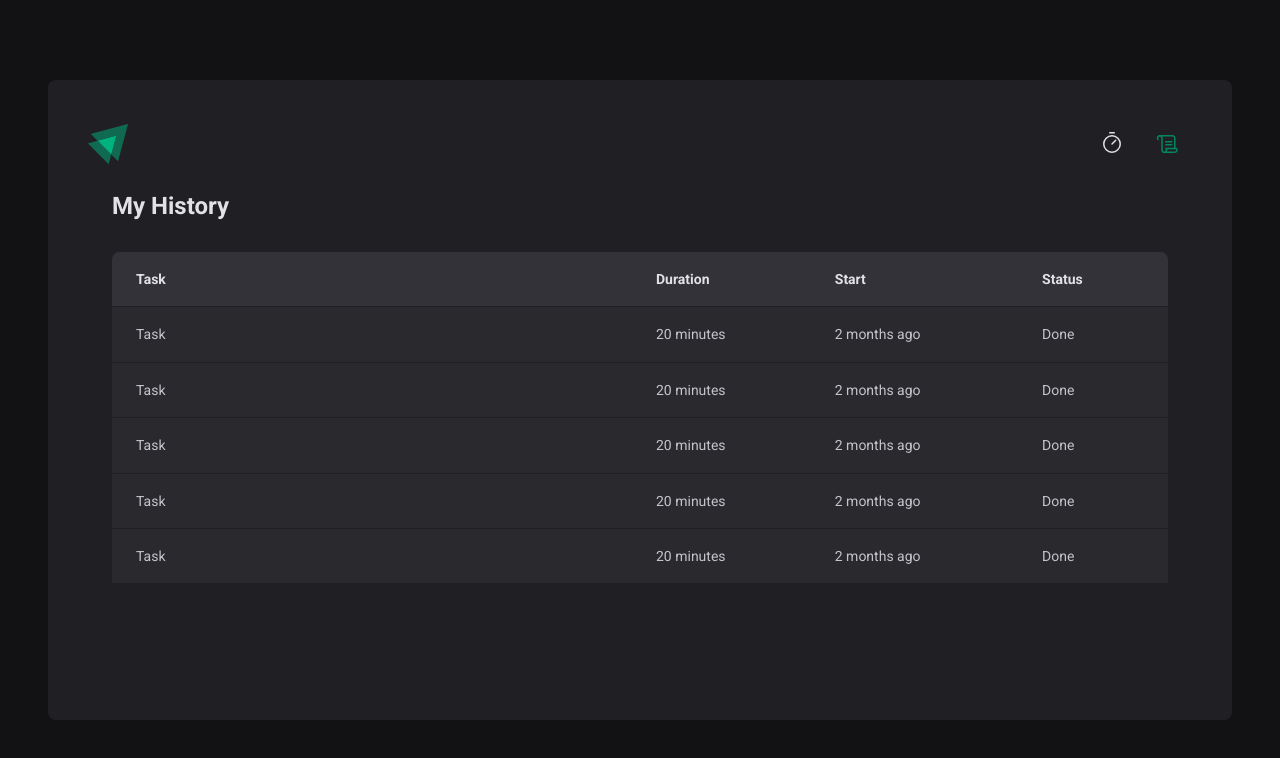
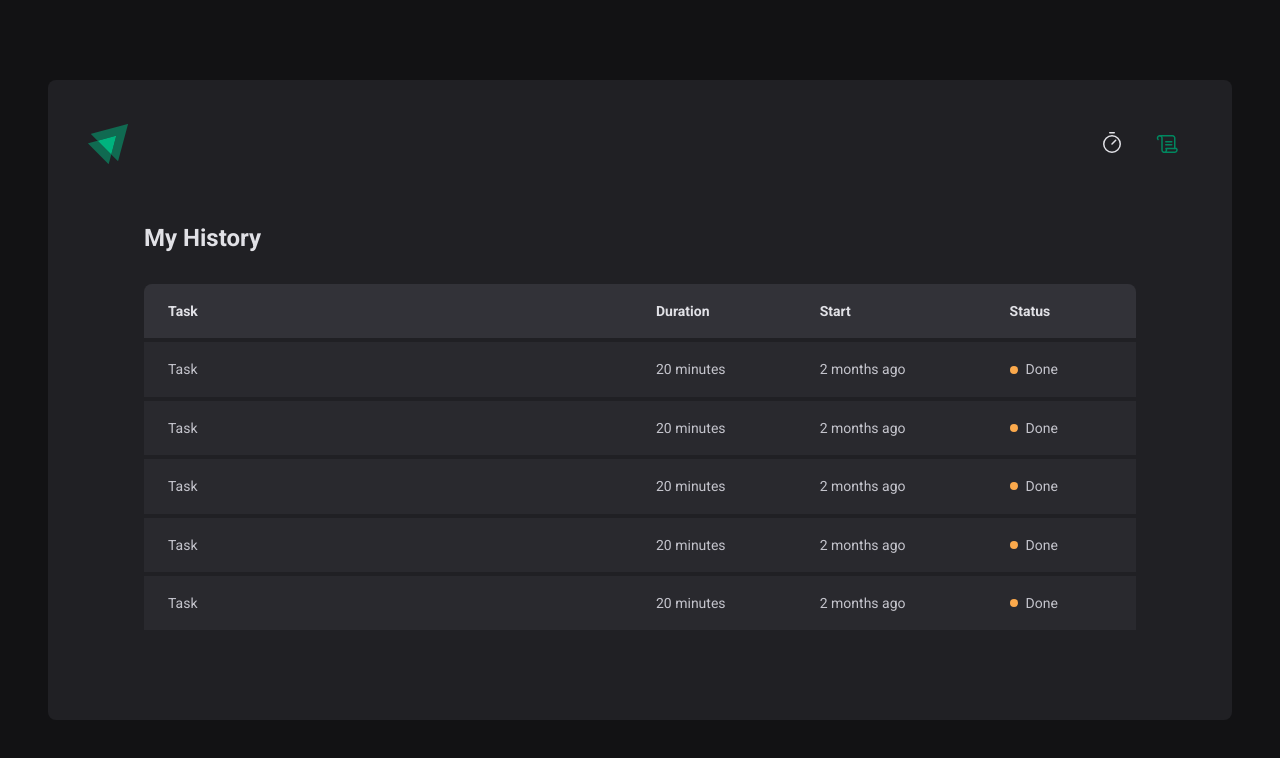
Before and after one commit to thullyoufrn/pomodoro-timer, a React (Vite) app: page /history in a window 1280 px wide. Shown: the top 758 px of the page. Built offline with nearby package versions, Linux system fonts and the light colour scheme.

Commit message:
status component add

```diff
--- a/src/pages/History/index.tsx
+++ b/src/pages/History/index.tsx
@@ -1,4 +1,4 @@
-import { HistoryContainer, HistoryList } from "./styles";
+import { HistoryContainer, HistoryList, Status } from "./styles";
 
 export function History() {
   return (
@@ -21,31 +21,41 @@ export function History() {
               <td>Task</td>
               <td>20 minutes</td>
               <td>2 months ago</td>
-              <td>Done</td>
+              <td>
+                <Status>Done</Status>
+              </td>
             </tr>
             <tr>
               <td>Task</td>
               <td>20 minutes</td>
               <td>2 months ago</td>
-              <td>Done</td>
+              <td>
+                <Status>Done</Status>
+              </td>
             </tr>
             <tr>
               <td>Task</td>
               <td>20 minutes</td>
               <td>2 months ago</td>
-              <td>Done</td>
+              <td>
+                <Status>Done</Status>
+              </td>
             </tr>
             <tr>
               <td>Task</td>
               <td>20 minutes</td>
               <td>2 months ago</td>
-              <td>Done</td>
+              <td>
+                <Status>Done</Status>
+              </td>
             </tr>
             <tr>
               <td>Task</td>
               <td>20 minutes</td>
               <td>2 months ago</td>
-              <td>Done</td>
+              <td>
+                <Status>Done</Status>
+              </td>
             </tr>
           </tbody>
         </table>
--- a/src/pages/History/styles.ts
+++ b/src/pages/History/styles.ts
@@ -2,7 +2,7 @@ import styled from "styled-components";
 
 export const HistoryContainer = styled.main`
   flex: 1;
-  padding: 1.5rem;
+  padding: 3.5rem;
 
   display: flex;
   flex-direction: column;
@@ -44,7 +44,7 @@ export const HistoryList = styled.div`
 
     td {
       background-color: ${props => props.theme['gray-700']};
-      border-top: 1px solid ${props => props.theme['gray-800']};
+      border-top: 4px solid ${props => props.theme['gray-800']};
       padding: 1rem;
       font-size: 0.875rem;
       line-height: 1.6;
@@ -60,3 +60,17 @@ export const HistoryList = styled.div`
     }
   }
 `
+
+export const Status = styled.span`
+  display: flex;
+  align-items: center;
+  gap: 0.5rem;
+
+  &::before {
+    content: '';
+    width: 0.5rem;
+    height: 0.5rem;
+    border-radius: 50%;
+    background-color: ${props => props.theme['yellow-500']};
+  }
+`
```
